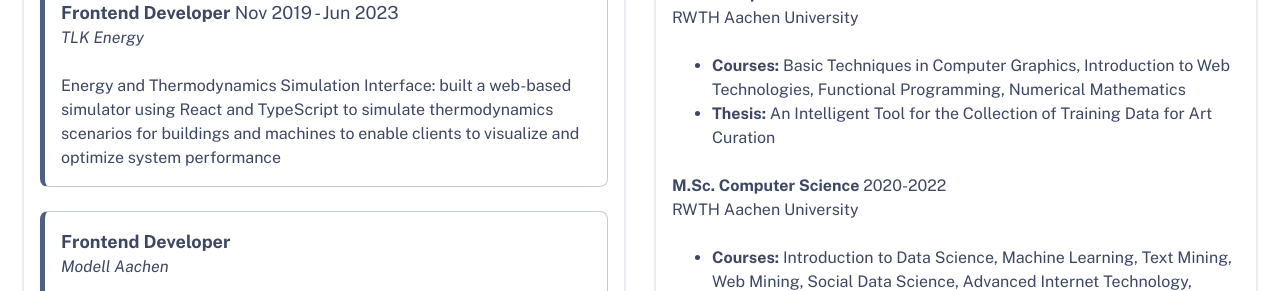
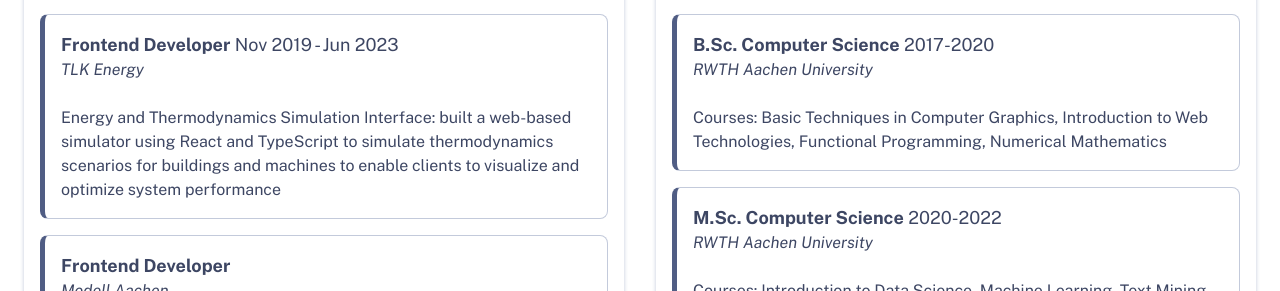
Before and after one commit to kevsommer/portfolio-website, an Astro site: page /about in a window 1280 px wide. Shown: the part 509-800 px from the top of the page. Built offline with nearby package versions, Linux system fonts and the light colour scheme; Astro itself is replaced by a stand-in of ours.

Commit message:
further styling and layout clean up in about page

```diff
--- a/src/pages/about.astro
+++ b/src/pages/about.astro
@@ -15,9 +15,9 @@
         title="About"
         tagline="Thanks for stopping by. Read below to learn more about myself and my background." />
 
-      <div class="c-resume">
+      <div class="resume">
         <div class="content">
-          <h4>Work Experience</h4>
+          <h4 class="resume-title">Work Experience</h4>
 
           <ResumeItem
             jobTitle="Frontend Developer"
@@ -25,15 +25,11 @@
             company="TLK Energy"
             description="Energy and Thermodynamics Simulation Interface: built a web-based simulator using React and TypeScript to simulate thermodynamics scenarios for buildings and machines to enable clients to visualize and optimize system performance" />
 
-          <br />
-
           <ResumeItem
             jobTitle="Frontend Developer"
             timePeriod=""
             company="Modell Aachen"
             description="" />
-
-          <br />
 
           <ResumeItem
             jobTitle="Frontend Developer"
@@ -43,54 +39,19 @@
         </div>
 
         <div class="content">
-          <h4>Education</h4>
+          <h4 class="resume-title">Education</h4>
 
-          <div class="content-box">
-            <p class="degree-title">
-              <b>B.Sc. Computer Science</b> 2017-2020
-            </p>
-            <p>RWTH Aachen University</p>
-            <br />
+          <ResumeItem
+            jobTitle="B.Sc. Computer Science"
+            timePeriod="2017-2020"
+            company="RWTH Aachen University"
+            description="Courses: Basic Techniques in Computer Graphics, Introduction to Web Technologies, Functional Programming, Numerical Mathematics" />
 
-            <p>
-              <ul>
-                <li>
-                  <b>Courses:</b> Basic Techniques in Computer Graphics,
-                  Introduction to Web Technologies, Functional Programming,
-                  Numerical Mathematics
-                </li>
-                <li>
-                  <b>Thesis:</b> An Intelligent Tool for the Collection
-                  of Training Data for Art Curation
-                </li>
-              </ul>
-            </p>
-          </div>
-
-          <br />
-
-          <div class="content-box">
-            <p>
-              <b class="degree-title">M.Sc. Computer Science</b> 2020-2022
-            </p>
-            <p>RWTH Aachen University</p>
-            <br />
-            <p>
-              <ul>
-                <li>
-                  <b>Courses:</b> Introduction to Data Science, Machine
-                  Learning, Text Mining, Web Mining, Social Data Science,
-                  Advanced Internet Technology, Communication Systems
-                  Engineering
-                </li>
-                <li>
-                  <b>Thesis:</b> Investigating Machine Learning Techniques
-                  for Network Error Classification using Explicit Measurement
-                  Bit
-                </li>
-              </ul>
-            </p>
-          </div>
+          <ResumeItem
+            jobTitle="M.Sc. Computer Science"
+            timePeriod="2020-2022"
+            company="RWTH Aachen University"
+            description="Courses: Introduction to Data Science, Machine Learning, Text Mining, Web Mining, Social Data Science, Advanced Internet Technology, Communication Systems Engineering" />
         </div>
       </div>
     </main>
@@ -100,11 +61,15 @@
 </BaseLayout>
 
 <style>
-  .c-resume {
+  .resume {
     display: grid;
     grid-template-rows: 1fr 1fr;
     gap: 2rem;
     padding: 2rem 0;
+  }
+
+  .resume-title {
+    margin-bottom: 1rem;
   }
 
   .about {
@@ -124,6 +89,9 @@
     padding: 1em;
     border-radius: 1em;
     box-shadow: 0px 1px 4px var(--gray-700);
+    display: flex;
+    flex-direction: column;
+    gap: 1rem;
   }
 
   .content :global(a) {
@@ -143,7 +111,7 @@
       font-size: var(--text-lg);
     }
 
-    .c-resume {
+    .resume {
       display: grid;
       grid-template-columns: 1fr 1fr;
       gap: 2rem;
```
